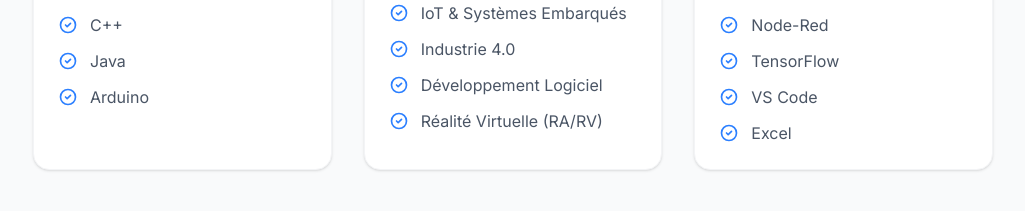
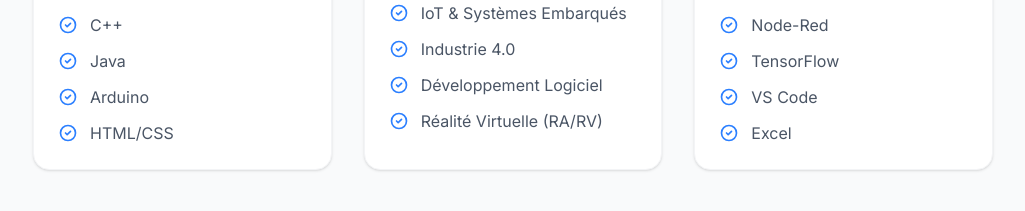
Before and after one commit to ProjectsPEMG/Portfolio, a Next.js app: page / in a window 1280 px wide. Shown: the part 2240-2451 px from the top of the page, without its empty margins (127-1152 px from the left). Built offline with nearby package versions, Linux system fonts and the light colour scheme.

Commit message:
Update Competences.tsx

```diff
--- a/components/Competences.tsx
+++ b/components/Competences.tsx
@@ -6,7 +6,7 @@
   const categories = [
     {
       titre: "Langages & Programmation",
-      items: ["Python", "C", "C#", "C++", "Java", "Arduino"]
+      items: ["Python", "C", "C#", "C++", "Java", "Arduino","HTML/CSS"]
     },
     {
       titre: "Domaines d'Expertise",
```
